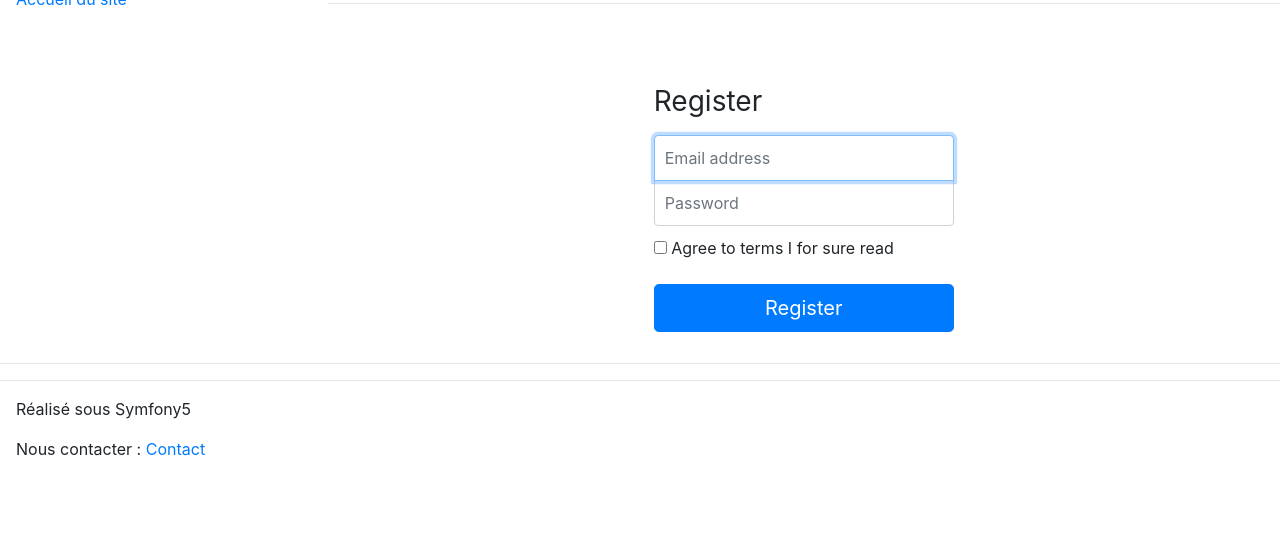
After one commit to DenisPIcard/Olymphys2, a Symfony app: template templates/security/register.html.twig in a window 1280 px wide. The commit adds this page. Shown: the part 246-800 px from the top of the page. Run offline with Twig, Linux system fonts and the light colour scheme; the template is opened without the code that fills it, so the values that code supplies are empty; some libraries are stand-ins or nearby versions.

Commit message:
06-03-20 Commit2

```diff
--- a/templates/account/index.html.twig
+++ b/templates/account/index.html.twig
@@ -3,5 +3,5 @@
 {% block title %}Gérer son compte{% endblock %}
 
 {% block body %}
-    <h1>Gérer votre compte</h1>
+    <h1>Gérer votre compte {{ app.user.nom }}</h1>
 {% endblock %}
--- a/templates/base.html.twig
+++ b/templates/base.html.twig
@@ -18,6 +18,12 @@ Layout de départ du site #}
   </head>
 
   <body>
+    {% if is_granted('ROLE_PREVIOUS_ADMIN') %}
+            <div class="alert alert-warning" style="margin-bottom: 0;">
+                Vous êtes switché à un compte User
+                <a href="{{ path('core_home', {'_switch_user': '_exit'}) }}">Sortie de l'Impersonation</a>
+            </div>
+    {% endif %}
   <div class="container_fluid">
     <div class="page-header">
         <img src="{{ asset('images/Phicomplet.png')}}" alt="logo des OdpF"  width="300"/>
--- a/templates/core/index.html.twig
+++ b/templates/core/index.html.twig
@@ -15,7 +15,7 @@
              <li><a href="{{ path('logout') }}">Déconnexion</a></li>
         {% else %}
         <li><a href="{{ path('login') }}">Connectez vous</a> si vous avez un compte,</li>
-        {#<li>Ou <a href="{{ path('register') }}">créez un compte</a> si vous en souhaitez un</li>#}
+        <li>Ou <a href="{{ path('register') }}">créez un compte</a> si vous en souhaitez un</li>
         <li>Sinon, entrez dans le menu</li>
 
         {% endif %}
--- /dev/null
+++ b/templates/security/register.html.twig
@@ -0,0 +1,36 @@
+{% extends 'base.html.twig' %}
+
+{% block title %}Créer un compte{% endblock %}
+
+{% block stylesheets %}
+    {{ parent() }}
+
+    <link rel="stylesheet" href="{{ asset('css/login.css') }}">
+{% endblock %}
+
+{% block body %}
+<div class="container">
+    <div class="row">
+        <div class="col-sm-12">
+            {# todo - replace with a Symfony form! #}
+            <form class="form-signin" method="post">
+                <h1 class="h3 mb-3 font-weight-normal">Register</h1>
+                <label for="inputEmail" class="sr-only">Email address</label>
+                <input type="email" name="email" id="inputEmail" class="form-control" placeholder="Email address" required autofocus>
+                <label for="inputPassword" class="sr-only">Password</label>
+                <input type="password" name="password" id="inputPassword" class="form-control" placeholder="Password" required>
+
+
+                <div class="checkbox mb-3">
+                    <label>
+                        <input type="checkbox" name="_remember_me" required> Agree to terms I for sure read
+                    </label>
+                </div>
+               <button class="btn btn-lg btn-primary btn-block" type="submit">
+                    Register
+                </button>
+            </form>
+        </div>
+    </div>
+</div>
+{% endblock %}
```
Also changed, not shown: src/Controller/AccountController.php (+5 -2 lines), src/Controller/SecurityController.php (+9 -0 lines), 1 other file.
